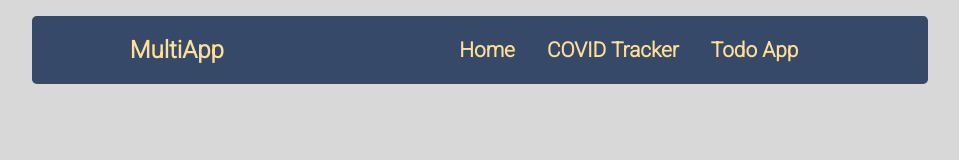
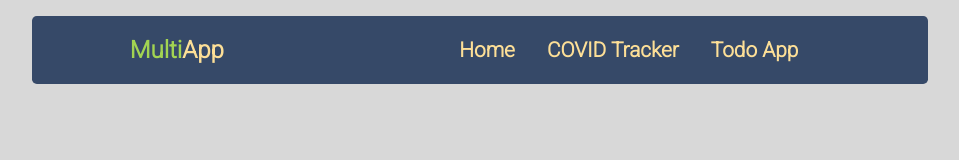
Before and after one commit to SvetozarMiskovic/covid-tracker, a React (Create React App) app: page / in a window 1280 px wide. Shown: the top 160 px of the page, without its empty margins (160-1119 px from the left). Built offline with nearby package versions, Linux system fonts and the light colour scheme.

Commit message:
added homepage

```diff
--- a/src/components/App.js
+++ b/src/components/App.js
@@ -98,7 +98,6 @@ function App() {
               open={open}
               setOpen={setOpen}
               searchText={searchTexthandler}
-
             />,
             <Information key={'covidTracker2'} setOpen={setOpen} info={info} />,
           ]}
--- a/src/components/HomeBody.js
+++ b/src/components/HomeBody.js
@@ -1,7 +1,20 @@
 import React from 'react';
+import '../styles/HomeBody.css';
 
 function HomeBody() {
-  return <div>HOME BODY</div>;
+  return (
+    <div className="home-body">
+      <h2>
+        Welcome to <span>Multi</span>App
+      </h2>
+      <h4>
+        MultiApp consists of COVID Tracker, which can be used to look up the
+        current numbers of cases in any country you want, and of Todo App which
+        allows you to write down your daily tasks to keep track of everything at
+        one place!
+      </h4>
+    </div>
+  );
 }
 
 export default HomeBody;
--- a/src/components/Nav.js
+++ b/src/components/Nav.js
@@ -3,7 +3,9 @@ import { Link } from 'react-router-dom';
 function Nav() {
   return (
     <nav>
-      <h2>MultiApp</h2>
+      <h2>
+        <span>Multi</span>App
+      </h2>
       <ul className="home-list">
         <li>
           <Link to="/multi-app">Home</Link>
--- a/src/index.js
+++ b/src/index.js
@@ -1,15 +1,15 @@
 import React from 'react';
 import ReactDOM from 'react-dom';
-import { BrowserRouter } from 'react-router-dom';
+import { HashRouter } from 'react-router-dom';
 import App from './components/App';
 import reportWebVitals from './reportWebVitals';
 
 ReactDOM.render(
-  <BrowserRouter>
+  <HashRouter>
     <React.StrictMode>
       <App />
     </React.StrictMode>
-  </BrowserRouter>,
+  </HashRouter>,
   document.getElementById('root')
 );
 
--- a/src/styles/Home.css
+++ b/src/styles/Home.css
@@ -7,7 +7,9 @@
   justify-content: space-around;
   align-items: center;
 }
-
+nav h2 span {
+  color: rgb(162, 212, 82);
+}
 .home-list {
   list-style: none;
   display: flex;
@@ -24,5 +26,5 @@ a {
 }
 
 .home-list a:hover {
-  color: rgb(216, 216, 216);
+  color: rgb(162, 212, 82);
 }
--- /dev/null
+++ b/src/styles/HomeBody.css
@@ -0,0 +1,14 @@
+.home-body {
+  max-width: 1168px;
+  background-color: #364968;
+  border-radius: 0.3rem;
+  padding: 1rem;
+}
+
+h2 span {
+  color: rgb(162, 212, 82);
+}
+
+h4 {
+  text-align: center;
+}
```
